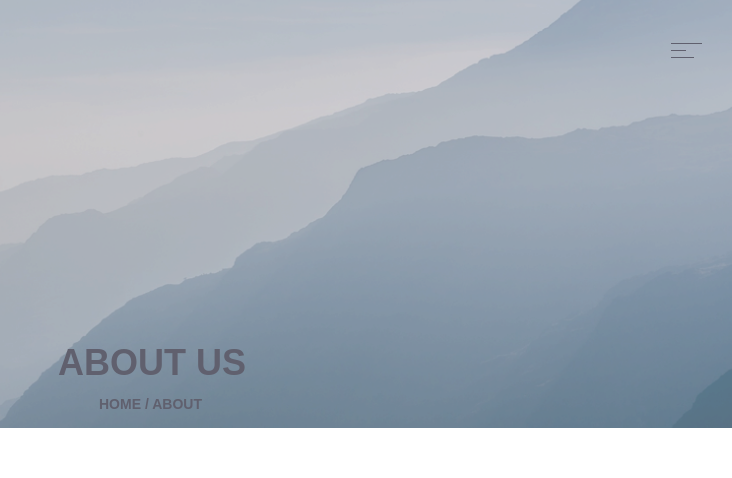
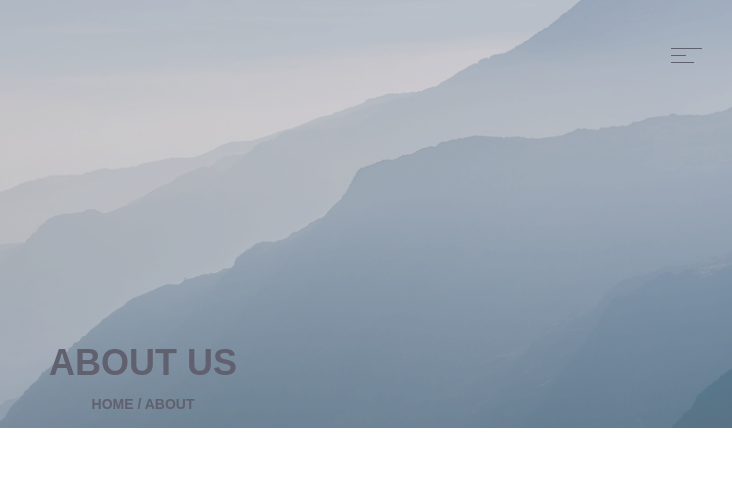
Before and after one commit to ba-krm-front-one/serge-practice-15-akad, a plain HTML site: page index.html in a window 1280 px wide. Shown: the top 478 px of the page, 497-1229 px from the left. Drawn offline with nearby package versions, Linux system fonts and the light colour scheme.

Commit message:
fixed header-menu and header-items(added float, text-align)

```diff
--- a/css/style.css
+++ b/css/style.css
@@ -32,21 +32,23 @@ html {
     line-height: 48px;
 }
 .header__items:nth-child(2) {
-    position: absolute;
+    display: inline-block;
+    position: relative;
     right: 81px;
-    top: 43px;
+    float: right;
 }
 .header__items:nth-child(2):hover {
+    display: inline-block;
     transform: scale(1.2);
     cursor: auto;
-    position: absolute;
     background-color: #9BA9B9;
     border-radius: 70%;
     transition: 1.1s;
 }
 .header__items:nth-child(3) {
     display: block;
-    left: 555px;
+    /*left: 555px;*/
+    text-align: center;
     top: 267px;
     position: relative;
     color: #60606e;
@@ -57,7 +59,8 @@ html {
 }
 .header__items:nth-child(4) {
     display: block;
-    margin-left: 596px;
+   /* margin-left: 596px;*/
+    text-align: center;
     margin-top: 260px;
     margin-bottom: 165px;
     position: relative;
```
